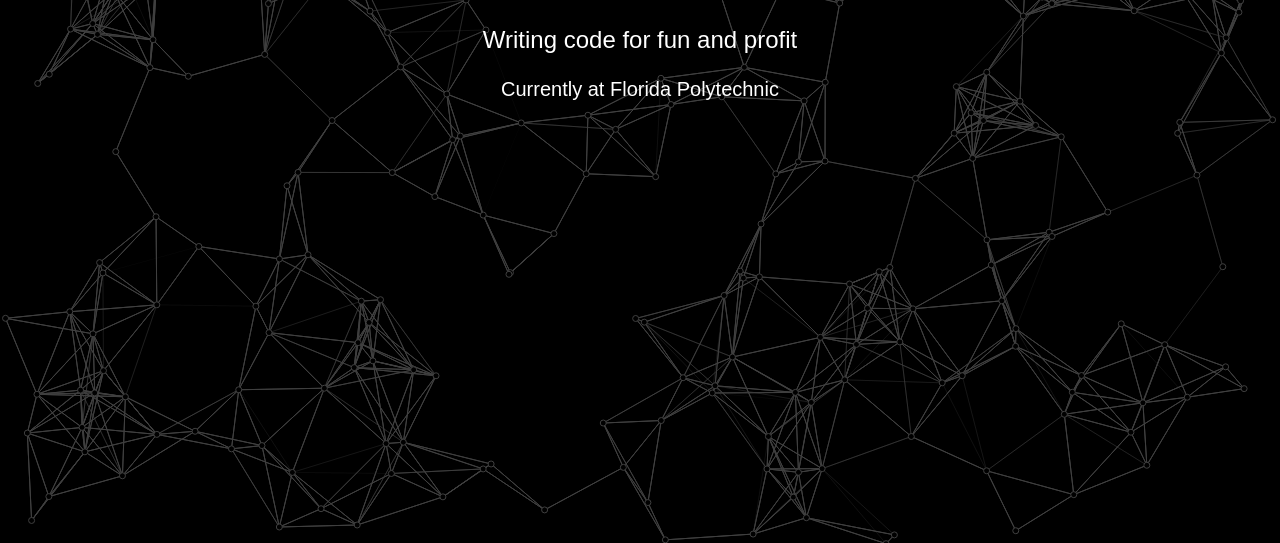
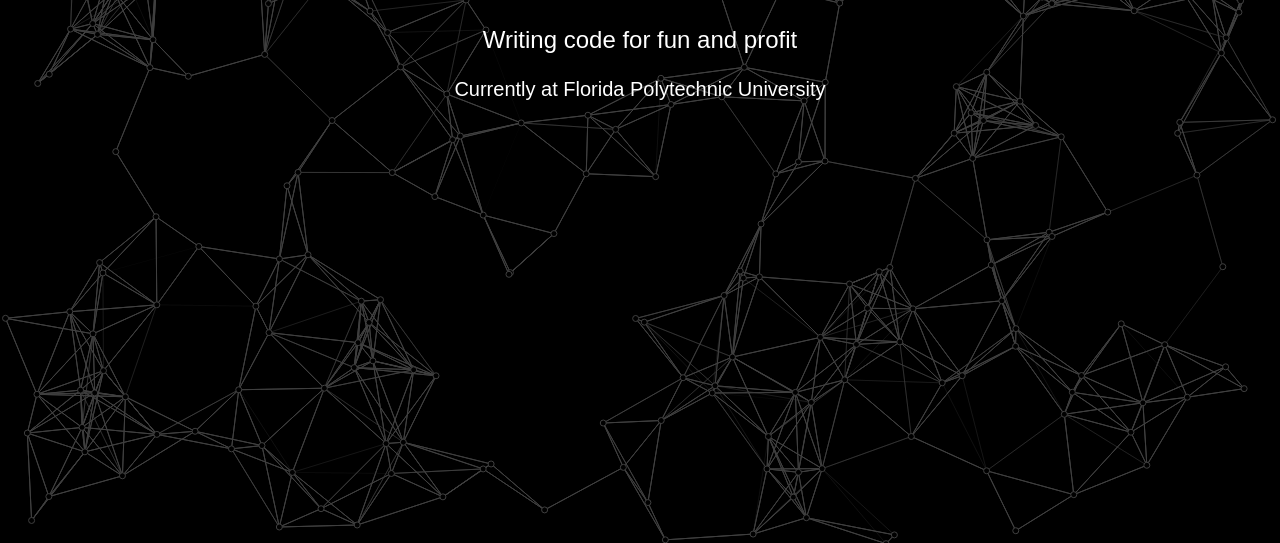
Before and after one commit to Noskcaj19/noskcaj19.github.io, a website built with webpack: page index.html in a window 1280 px wide. Shown: the part 257-800 px from the top of the page. Built offline with nearby package versions, Linux system fonts and the light colour scheme.

Commit message:
Modify wording

```diff
--- a/index.html
+++ b/index.html
@@ -14,7 +14,7 @@
         </p>
       </a>
       <p id="tag">Writing code for fun and profit</p>
-      <p id="school">Currently at Florida Polytechnic</p>
+      <p id="school">Currently at Florida Polytechnic University</p>
     </div>
     <script src="index.js"></script>
   </body>
```
